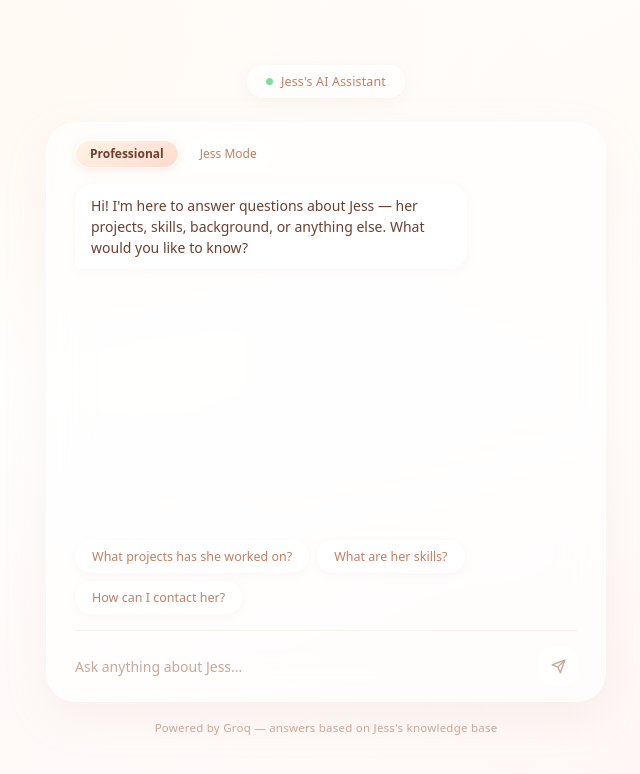
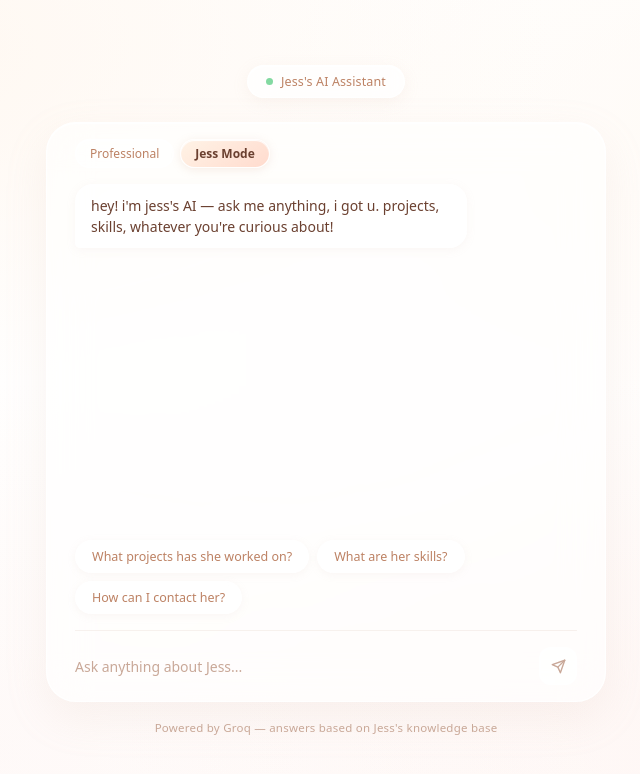
Before and after one commit to jessicatsao123-lgtm/portfolio-ai-assistant, a Next.js app: page / in a window 1280 px wide. Shown: the top 774 px of the page, without its empty margins (314-954 px from the left). Built offline with nearby package versions, Linux system fonts and the light colour scheme.

Commit message:
feat: default to Jess Mode

```diff
--- a/pages/api/chat.js
+++ b/pages/api/chat.js
@@ -91,7 +91,7 @@ export default async function handler(req, res) {
   if (req.method === 'OPTIONS') return res.status(200).end();
   if (req.method !== 'POST') return res.status(405).json({ error: 'Method not allowed' });
 
-  const { message, history = [], mode = 'formal' } = req.body;
+  const { message, history = [], mode = 'jess' } = req.body;
 
   if (!message || typeof message !== 'string' || message.trim().length === 0) {
     return res.status(400).json({ error: 'Message is required' });
--- a/pages/index.js
+++ b/pages/index.js
@@ -7,11 +7,11 @@ const SUGGESTIONS = [
 ]
 
 export default function Home() {
-  const [mode, setMode] = useState('formal')
+  const [mode, setMode] = useState('jess')
   const [messages, setMessages] = useState([
     {
       role: 'assistant',
-      content: "Hi! I'm here to answer questions about Jess — her projects, skills, background, or anything else. What would you like to know?",
+      content: "hey! i'm jess's AI — ask me anything, i got u. projects, skills, whatever you're curious about!",
     },
   ])
   const [input, setInput] = useState('')
```
